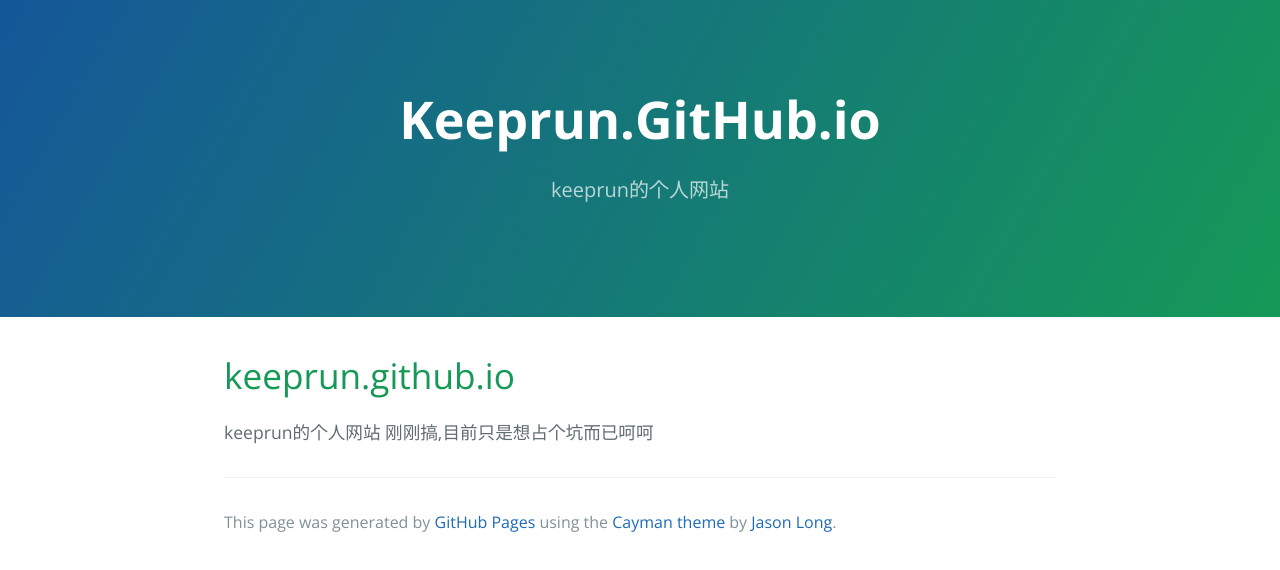
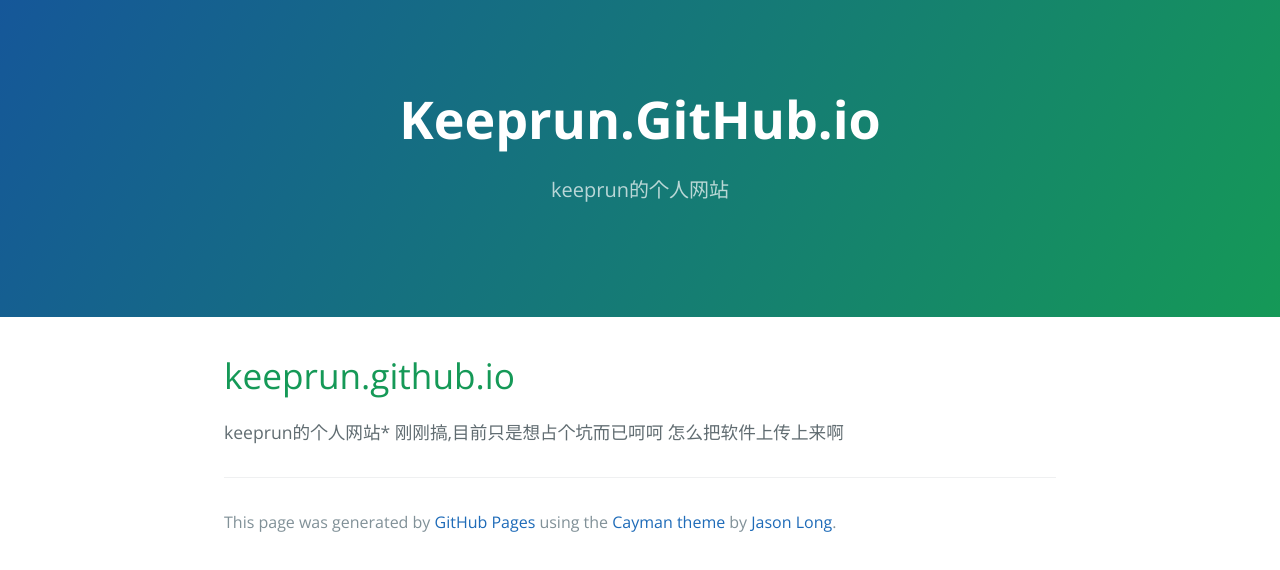
Before and after one commit to keeprun/keeprun.github.io, a plain HTML site: page index.html in a window 1280 px wide. Drawn offline with nearby package versions, Linux system fonts and the light colour scheme.

Commit message:
Replace master branch with page content via GitHub

```diff
--- a/index.html
+++ b/index.html
@@ -19,8 +19,9 @@
       <h1>
 <a id="keeprungithubio" class="anchor" href="#keeprungithubio" aria-hidden="true"><span aria-hidden="true" class="octicon octicon-link"></span></a>keeprun.github.io</h1>
 
-<p>keeprun的个人网站
-刚刚搞,目前只是想占个坑而已呵呵</p>
+<p>keeprun的个人网站*
+刚刚搞,目前只是想占个坑而已呵呵
+怎么把软件上传上来啊</p>
 
       <footer class="site-footer">
 
--- a/params.json
+++ b/params.json
@@ -1,6 +1,6 @@
 {
   "name": "Keeprun.GitHub.io",
   "tagline": "keeprun的个人网站",
-  "body": "# keeprun.github.io\r\nkeeprun的个人网站\r\n刚刚搞,目前只是想占个坑而已呵呵",
+  "body": "# keeprun.github.io\r\nkeeprun的个人网站* \r\n刚刚搞,目前只是想占个坑而已呵呵\r\n怎么把软件上传上来啊",
   "note": "Don't delete this file! It's used internally to help with page regeneration."
 }
```
